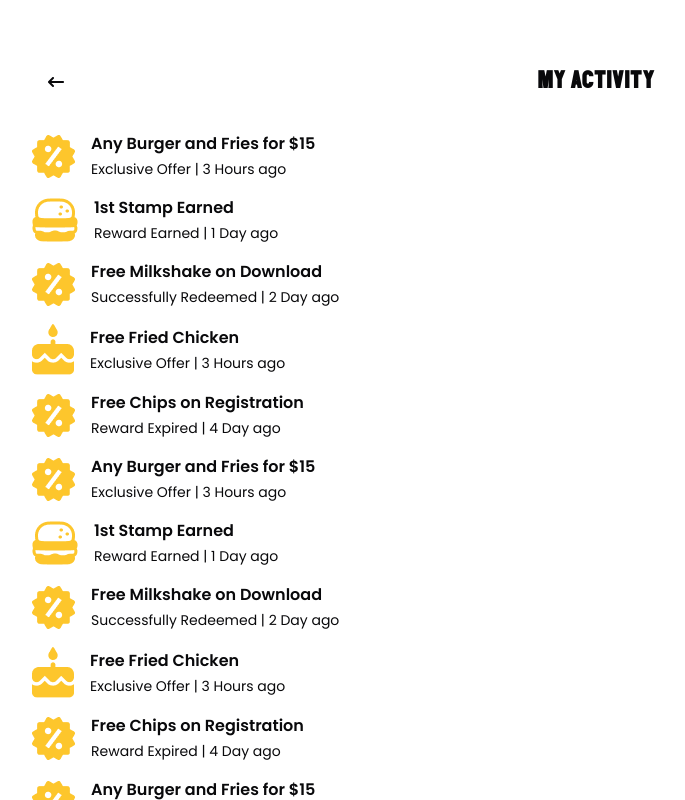
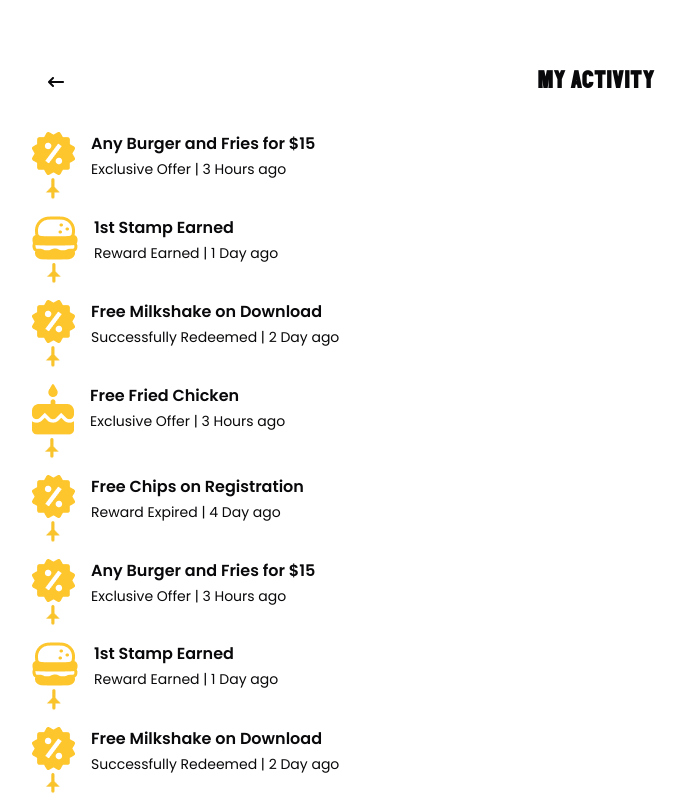
Before and after one commit to Rahulg321/Burger-Kitchen, a Next.js app: page /profile/12312/activity in a window 1280 px wide. Shown: the top 800 px of the page, without its empty margins (44-729 px from the left). Built offline with nearby package versions, Linux system fonts and the light colour scheme.

Commit message:
added activity icons

```diff
--- a/app/profile/[userId]/activity/page.tsx
+++ b/app/profile/[userId]/activity/page.tsx
@@ -5,6 +5,7 @@ import Vector from "@/public/hd/percent-outline-icon.png";
 import BurgerIcon from "@/public/hd/burger-outline.png";
 import CakeIcon from "@/public/hd/cake-outline-icon.png";
 import Image, { StaticImageData } from "next/image";
+import ArrowVector from "@/public/hd/activity_arrow.png";
 
 const UserActivityPage = async (props: {
   params: Promise<{ userId: string }>;
@@ -122,14 +123,17 @@ function ActivityCard({
   img: StaticImageData;
 }) {
   return (
-    <div className="flex items-center">
     <div>
+      <div className="flex items-start">
+        <div className="flex flex-col items-center">
           <Image src={img} alt="Vector" />
+          <Image src={ArrowVector} alt="Vector" width={20} height={20} />
         </div>
         <div className="ml-4">
           <h5 className="font-semibold">{heading}</h5>
           <span className="text-sm">{tagline}</span>
         </div>
       </div>
+    </div>
   );
 }
```
Also changed, not shown: public/hd/activity_arrow.png (added). Lines whose indentation alone changed are shown as unchanged.
